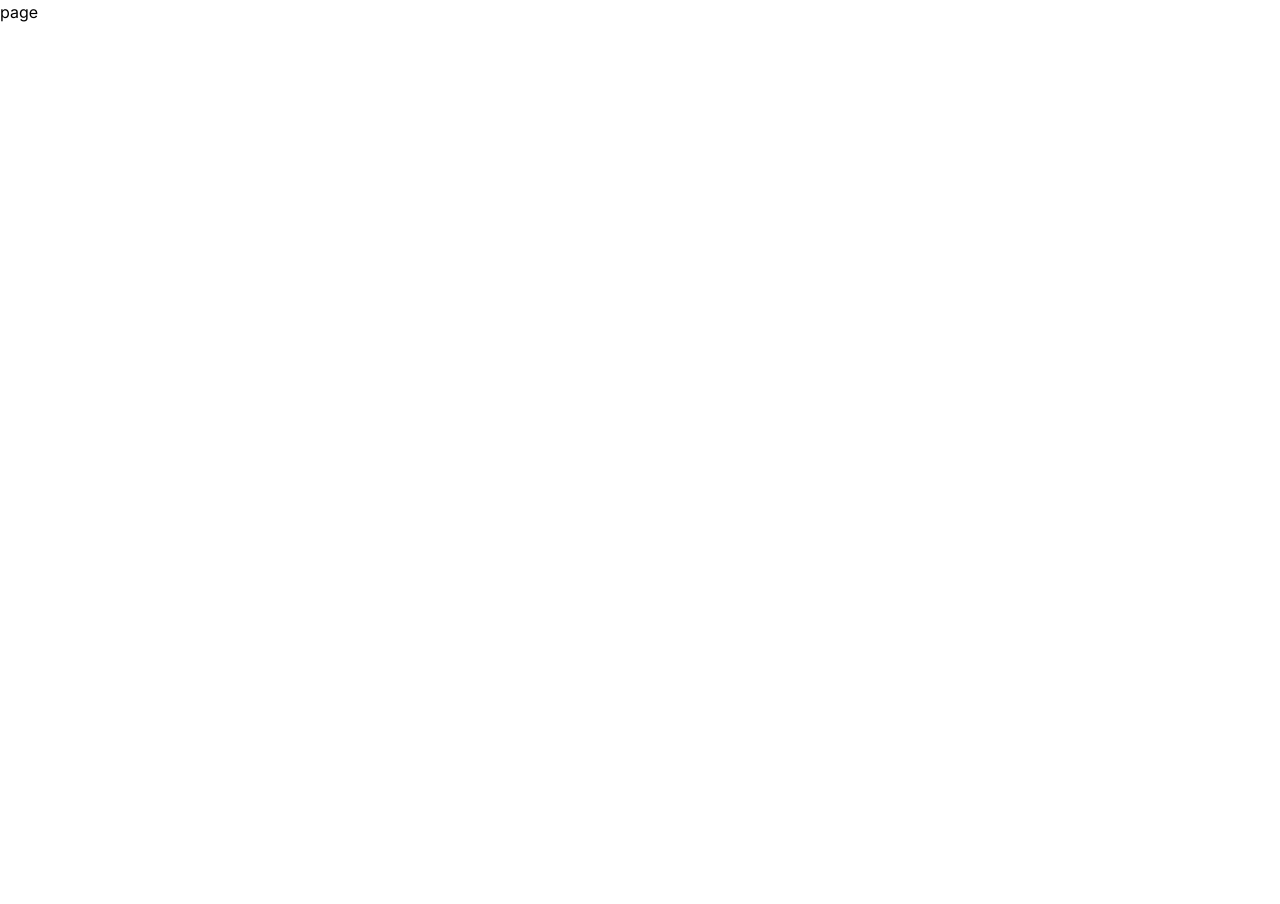
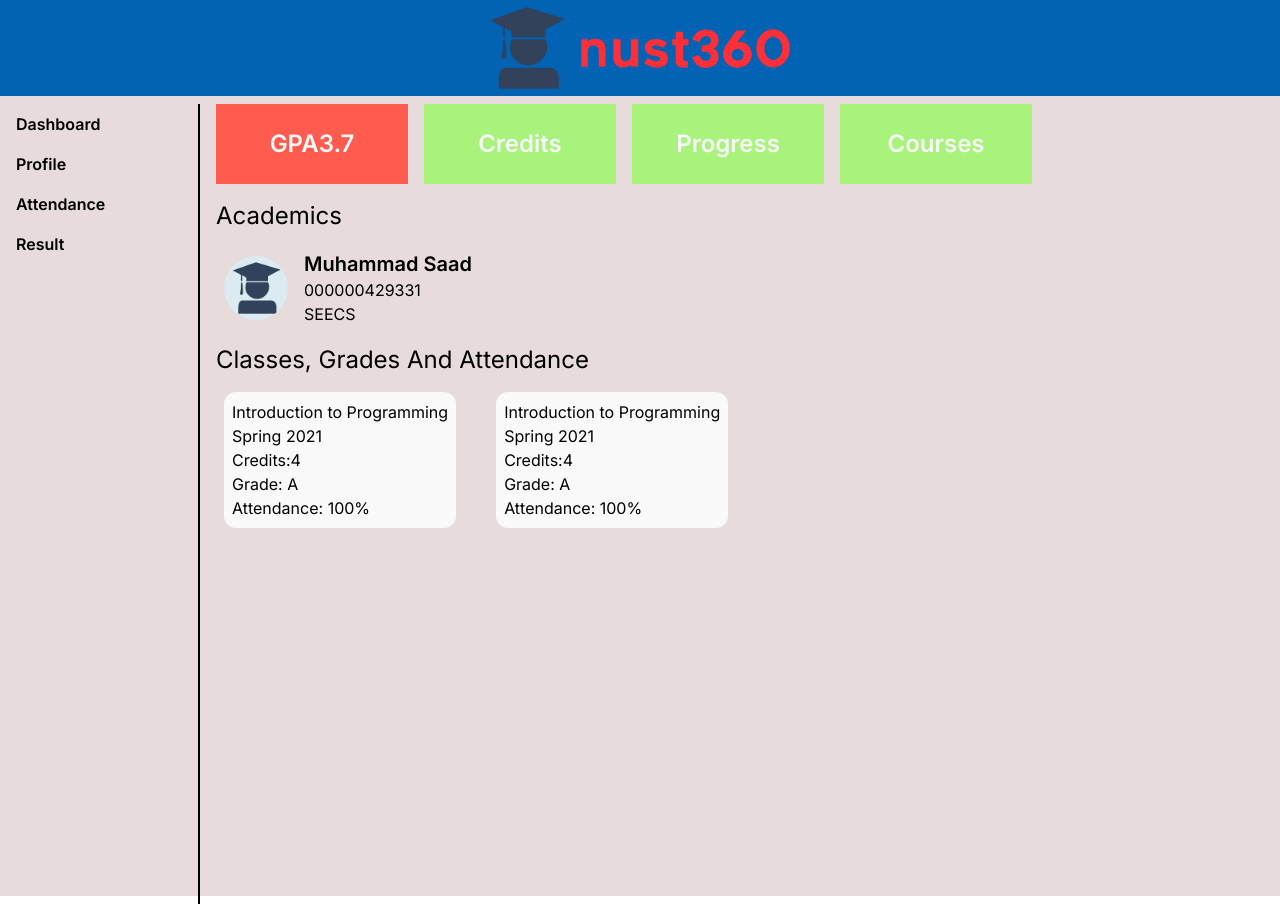
Before and after one commit to saady789/NUST360, a Next.js app: page /student in a window 1280 px wide. Before the commit the page ends 800 px from the top, so only its background shows below. Built offline with nearby package versions, Linux system fonts and the light colour scheme.

Commit message:
student1

```diff
--- /dev/null
+++ b/app/_components/Navbar.tsx
@@ -0,0 +1,16 @@
+import React from 'react'
+import Image from 'next/image'
+const Navbar = () => {
+  return (
+    <div className='bg-qblue w-full h-24 flex justify-center items-center'>
+        {/* <h1 className='w-7/8 h-full flex justify-center items-center font-bold text-8xl text-white' >NUST 360</h1> */}
+        <Image
+          src='/nav.png'
+          alt='NUST360'
+          width={300}
+          height={100} />
+      </div>
+  )
+}
+
+export default Navbar
--- a/app/layout.tsx
+++ b/app/layout.tsx
@@ -1,7 +1,6 @@
 import type { Metadata } from 'next'
 import { Inter } from 'next/font/google'
 import './globals.css'
-
 const inter = Inter({ subsets: ['latin'] })
 
 export const metadata: Metadata = {
@@ -16,7 +15,10 @@ export default function RootLayout({
 }) {
   return (
     <html lang="en">
-      <body className={inter.className}>{children}</body>
+      <body className={inter.className}>
+
+        {children}
+      </body>
     </html>
   )
 }
--- a/app/page.tsx
+++ b/app/page.tsx
@@ -1,16 +1,9 @@
 import Image from 'next/image'
-
+import Navbar from './_components/Navbar'
 export default function Home() {
   return (
     <div className='bg-qbg h-screen w-screen'>
-      <div className='bg-qblue w-full h-24 flex justify-center items-center'>
-        {/* <h1 className='w-7/8 h-full flex justify-center items-center font-bold text-8xl text-white' >NUST 360</h1> */}
-        <Image
-          src='/nav.png'
-          alt='NUST360'
-          width={300}
-          height={100} />
-      </div>
+      <Navbar />
       <div className='w-full mt-8 h-96 flex justify-center items-center'>
         <div className='bg-white h-full w-1/4 rounded-lg'>
 
--- /dev/null
+++ b/app/student/Academics.tsx
@@ -0,0 +1,26 @@
+import React from 'react'
+import Image from 'next/image'
+const Academics = () => {
+  return (
+    <>
+    <h1 className=' text-2xl m-2'>Academics</h1>
+    <div className='flex items-center justify-start'>
+
+        <Image
+          className='rounded-full w-16 h-16 m-4'
+          src='/fav.png'
+          alt='Academics'
+          width={500}
+          height={500} />
+
+          <div className='flex flex-col justify-center items-start'>
+            <h1 className='font-semibold text-xl'>Muhammad Saad</h1>
+            <h1>000000429331</h1>
+            <h1>SEECS</h1>
+          </div>
+    </div>
+    </>
+  )
+}
+
+export default Academics
--- /dev/null
+++ b/app/student/Classes.tsx
@@ -0,0 +1,33 @@
+"use client"
+import React from 'react'
+
+const Classes = () => {
+  return (
+    <>
+    <div>
+    <h1 className=' text-2xl m-2'>Classes, Grades And Attendance</h1>
+    <div className="flex flex-wrap -mx-4">
+      <div className='flex flex-col justify-start items-start m-2 ml-8 bg-white p-2 rounded-xl'>
+        <h1>Introduction to Programming</h1>
+        <h1>Spring 2021</h1>
+        <h1>Credits:4</h1>
+        <h1>Grade: A</h1>
+        <h1>Attendance: 100%</h1>
+
+      </div>
+
+      <div className='flex flex-col justify-start items-start m-2 ml-8 bg-white p-2 rounded-xl'>
+        <h1>Introduction to Programming</h1>
+        <h1>Spring 2021</h1>
+        <h1>Credits:4</h1>
+        <h1>Grade: A</h1>
+        <h1>Attendance: 100%</h1>
+
+      </div>
+    </div>
+    </div>
+    </>
+  )
+}
+
+export default Classes
--- /dev/null
+++ b/app/student/Particulars.tsx
@@ -0,0 +1,17 @@
+import React from 'react'
+
+const Particulars = () => {
+  return (
+    <div className='flex justify-start items-center'>
+        <div className='w-1/5 h-20 m-2 bg-reeed text-white flex justify-center items-center font-semibold text-2xl '>GPA3.7</div>
+        <div className='w-1/5 h-20 m-2 bg-green text-white flex justify-center items-center font-semibold text-2xl '>Credits</div>
+        <div className='w-1/5 h-20 m-2 bg-green text-white flex justify-center items-center font-semibold text-2xl '>Progress</div>
+        <div className='w-1/5 h-20 m-2 bg-green text-white flex justify-center items-center font-semibold text-2xl '>Courses</div>
+
+
+
+    </div>
+  )
+}
+
+export default Particulars
--- /dev/null
+++ b/app/student/Sidebar.tsx
@@ -0,0 +1,14 @@
+import React from 'react'
+
+const Sidebar = () => {
+  return (
+    <div className='flex flex-col justify-start items-start m-2 border-r-2 h-full'>
+        <div className='p-2 rounded-lg cursor-pointer hover:brightness-125 hover:bg-lightblue w-full font-semibold'>Dashboard</div>
+        <div className='p-2 rounded-lg cursor-pointer hover:brightness-125 hover:bg-lightblue w-full font-semibold'>Profile</div>
+        <div className='p-2 rounded-lg cursor-pointer hover:brightness-125 hover:bg-lightblue w-full font-semibold'>Attendance</div>
+        <div className='p-2 rounded-lg cursor-pointer hover:brightness-125 hover:bg-lightblue w-full font-semibold'>Result</div>
+    </div>
+  )
+}
+
+export default Sidebar
--- a/app/student/page.tsx
+++ b/app/student/page.tsx
@@ -1,8 +1,22 @@
 import React from 'react'
-
+import Navbar from '../_components/Navbar'
+import Academics from './Academics'
+import Classes from './Classes'
+import Particulars from './Particulars'
+import Sidebar from './Sidebar'
 const page = () => {
   return (
-    <div>page</div>
+    <div className='bg-qbg '>
+      <Navbar />
+      <div className='flex h-screen w-screen'>
+        <div className='w-52'><Sidebar/></div>
+        <div className='w-3/4'>
+          <Particulars />
+          <Academics />
+          <Classes />
+        </div>
+      </div>
+    </div>
   )
 }
 
--- a/tailwind.config.ts
+++ b/tailwind.config.ts
@@ -23,7 +23,10 @@ const config: Config = {
       "slightblue": " #b1c0cf",
       "qbg":"#e7dbdb",
       "qblue":"#0262b4",
-      "white":"#f9f9f9"
+      "white":"#f9f9f9",
+      "reeed":"#FF5B4E",
+      "mango":"FFCC4F",
+      "green":"#A8F37C",
 
 
     }
```
